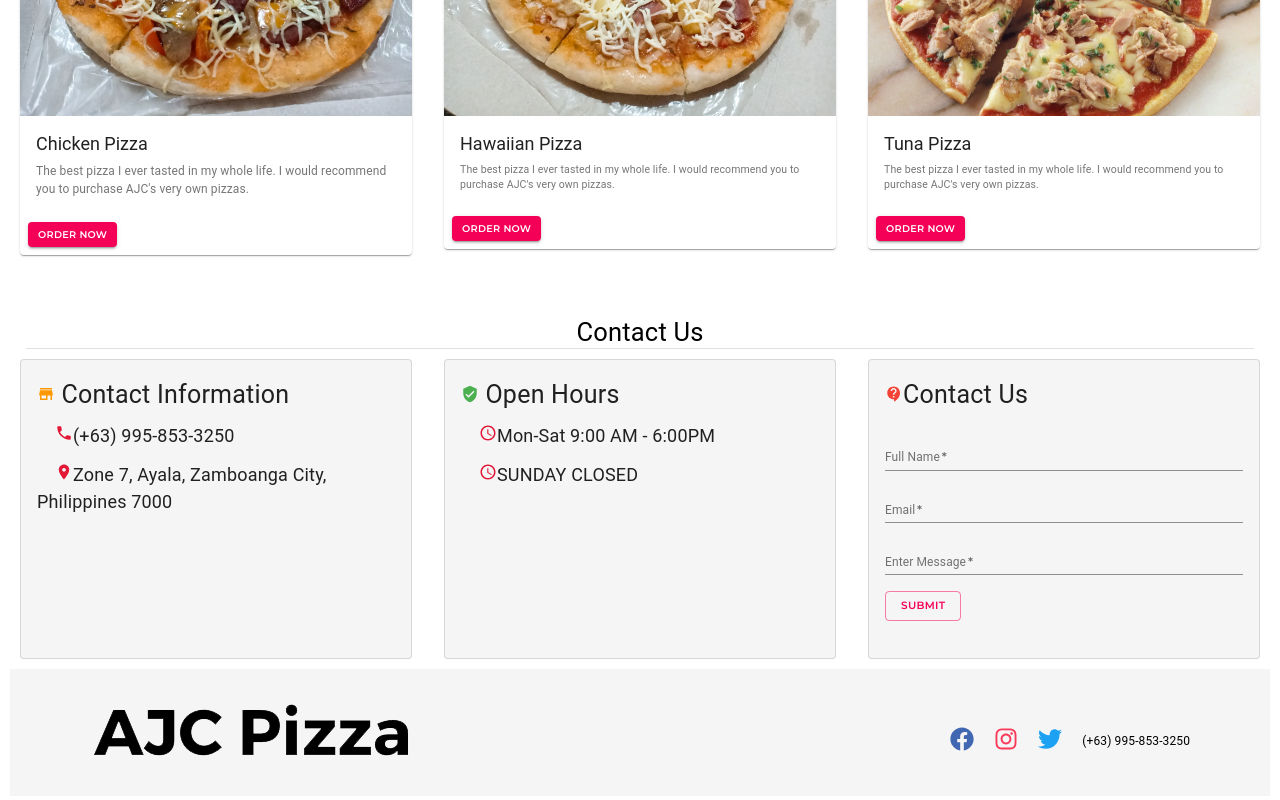
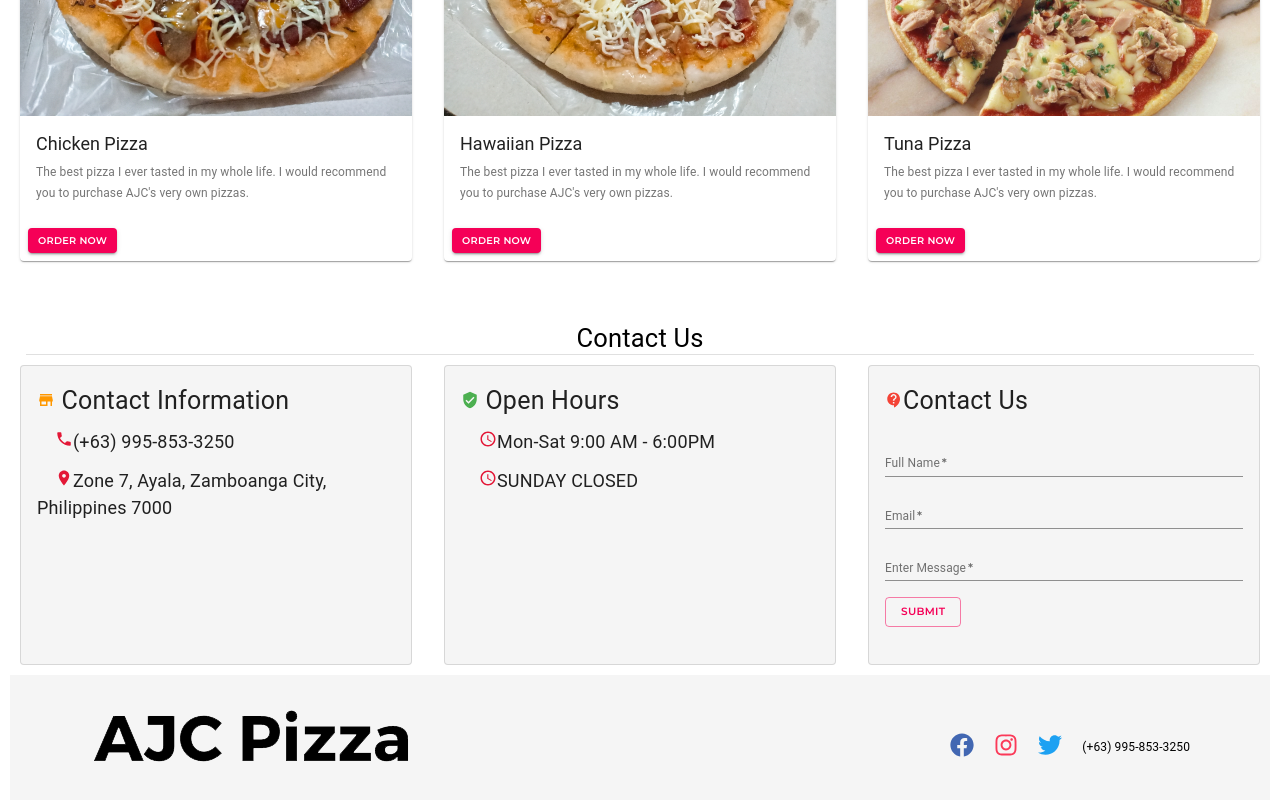
Before and after one commit to StarSoftwareDevelopers/my-app--AJC-PIZZA-, a React (Create React App) app: page / in a window 1280 px wide. Shown: the part 780-1580 px from the top of the page. Built offline with nearby package versions, Linux system fonts and the light colour scheme; no server answers.

Commit message:
changed the size of the text

```diff
--- a/src/components/GridList/index.js
+++ b/src/components/GridList/index.js
@@ -74,7 +74,11 @@ const Gallery = () => {
               <Typography gutterBottom variant="h5" component="h2">
                 Chicken Pizza
               </Typography>
-              <Typography variant="body1" color="textSecondary" component="p">
+              <Typography
+                variant="subtitle1"
+                color="textSecondary"
+                component="p"
+              >
                 The best pizza I ever tasted in my whole life. I would recommend
                 you to purchase AJC's very own pizzas.
               </Typography>
@@ -112,7 +116,11 @@ const Gallery = () => {
               <Typography gutterBottom variant="h5" component="h2">
                 Hawaiian Pizza
               </Typography>
-              <Typography variant="body2" color="textSecondary" component="p">
+              <Typography
+                variant="subtitle1"
+                color="textSecondary"
+                component="p"
+              >
                 The best pizza I ever tasted in my whole life. I would recommend
                 you to purchase AJC's very own pizzas.
               </Typography>
@@ -149,7 +157,11 @@ const Gallery = () => {
               <Typography gutterBottom variant="h5" component="h2">
                 Tuna Pizza
               </Typography>
-              <Typography variant="body2" color="textSecondary" component="p">
+              <Typography
+                variant="subtitle1"
+                color="textSecondary"
+                component="p"
+              >
                 The best pizza I ever tasted in my whole life. I would recommend
                 you to purchase AJC's very own pizzas.
               </Typography>
```
